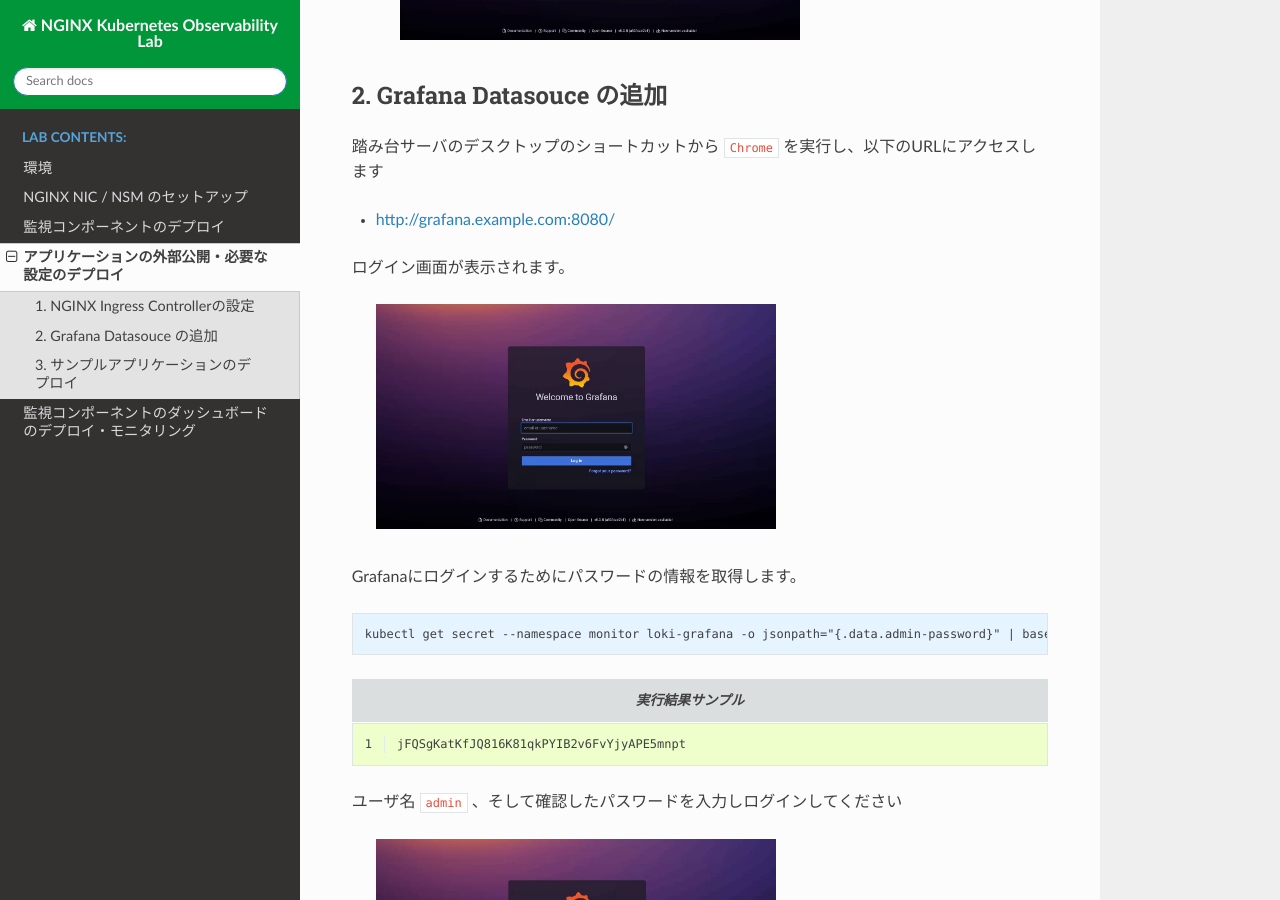
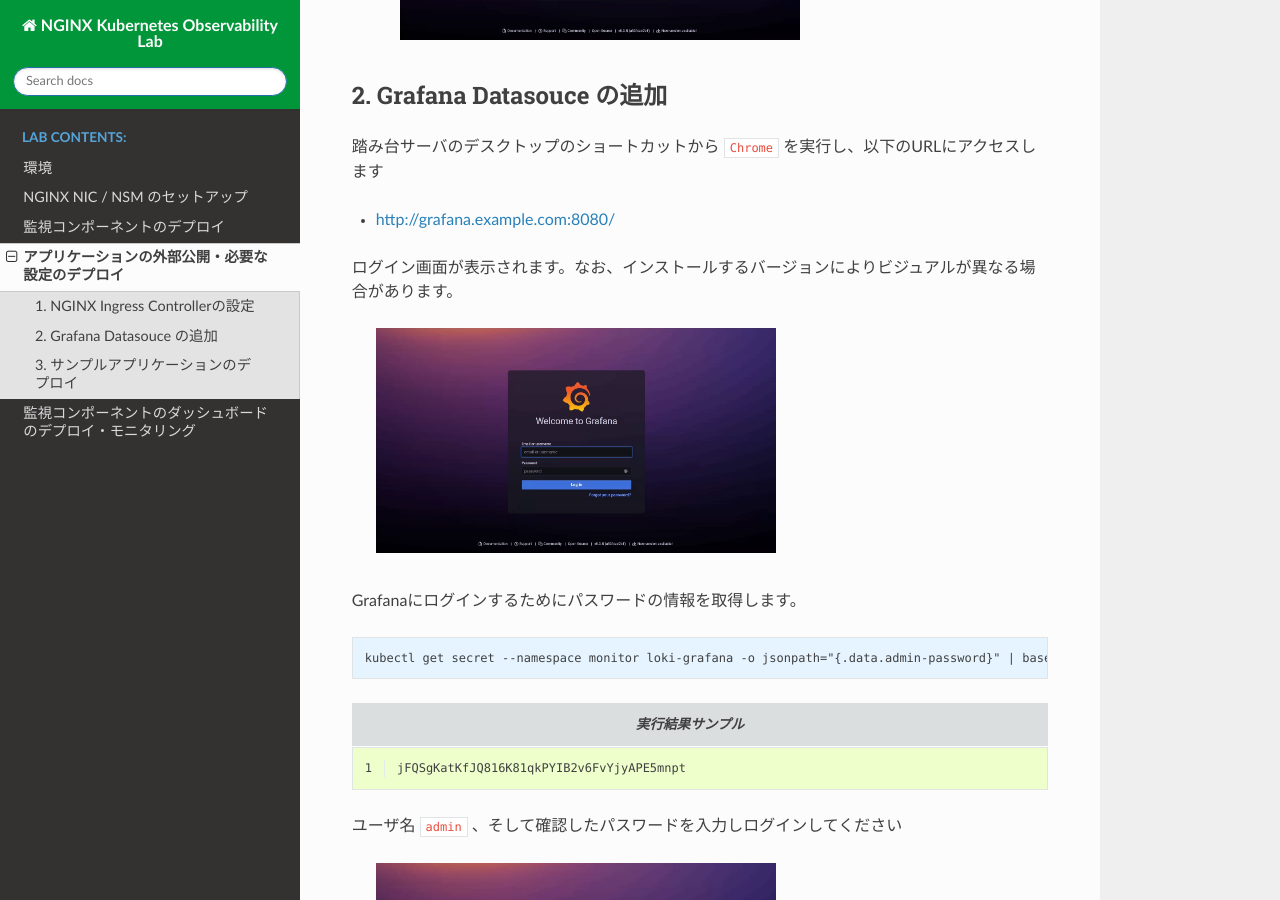
Before and after one commit to BeF5/f5j-nginx-k8s-observability, a Sphinx documentation site: the page built from docs/class1/module04/module04.rst, in a window 1280 px wide and 900 px high, scrolled down 1660 px. Built offline with Sphinx 7.4.7 and the Read the Docs theme 3.1.0, drawn with Linux system fonts in a browser that asks for light colours.

Commit message:
Update module04.rst

```diff
--- a/docs/class1/module04/module04.rst
+++ b/docs/class1/module04/module04.rst
@@ -61,7 +61,7 @@
 
 - `http://grafana.example.com:8080/ <http://grafana.example.com:8080/>`__
 
-ログイン画面が表示されます。
+ログイン画面が表示されます。なお、インストールするバージョンによりビジュアルが異なる場合があります。
 
    .. image:: ./media/grafana-login.jpg
       :width: 400
```
